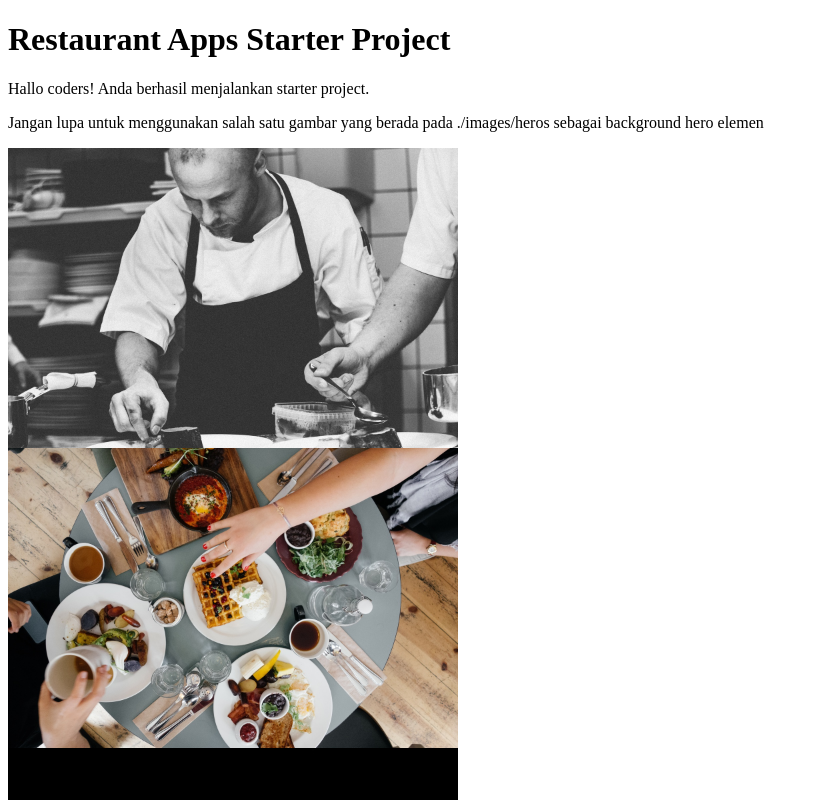
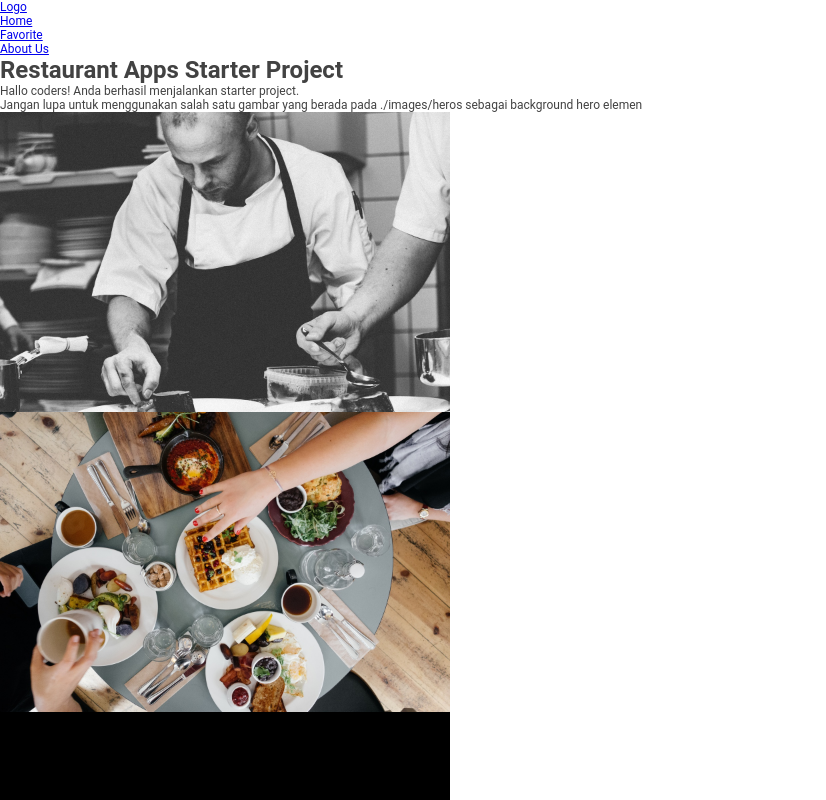
Before and after one commit to rrewind/restolembur-app, a website built with webpack: page src/templates/index.html in a window 1280 px wide. Shown: the top 800 px of the page, without its empty margins (0-826 px from the left). Built offline with nearby package versions, Linux system fonts and the light colour scheme; files whose address does not match are found by name.

Commit message:
add navigation on html

```diff
--- a/src/styles/main.css
+++ b/src/styles/main.css
@@ -1,3 +1,21 @@
 img {
     display: block;
 }
+* {
+    padding: 0;
+    margin: 0;
+    box-sizing: border-box;
+}
+
+body, html {
+    margin: 0;
+    padding: 0;
+    width: 100%;
+    height: 100%;
+}
+
+body {
+    font-family: "Roboto", sans-serif;
+    font-size: 12px;
+    color: #424242;
+}
--- a/src/templates/index.html
+++ b/src/templates/index.html
@@ -5,6 +5,17 @@
     <title>Restaurant Apps Starter Project</title>
 </head>
 <body>
+    <header>
+        <nav id="drawer" class="nav">
+            <ul class="nav_list">
+                <li class="nav_item"><a href="#">Logo</a></li>
+                <li class="nav_item"><a href="#">Home</a></li>
+                <li class="nav_item"><a href="#">Favorite</a></li>
+                <li class="nav_item"><a href="#">About Us</a></li>
+            </ul>
+        </nav>
+    </header>
+
 <h1>Restaurant Apps Starter Project</h1>
 <p>Hallo coders! Anda berhasil menjalankan starter project.</p>
 <p>Jangan lupa untuk menggunakan salah satu gambar yang berada pada ./images/heros sebagai background hero elemen</p>
```
